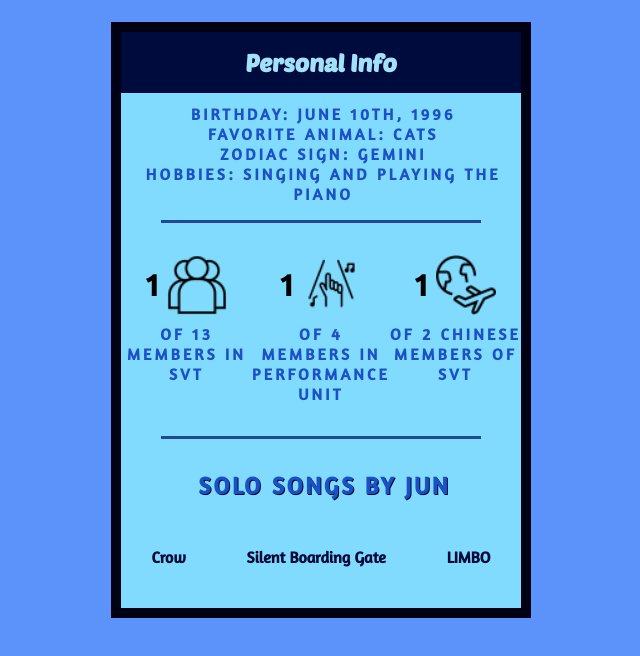
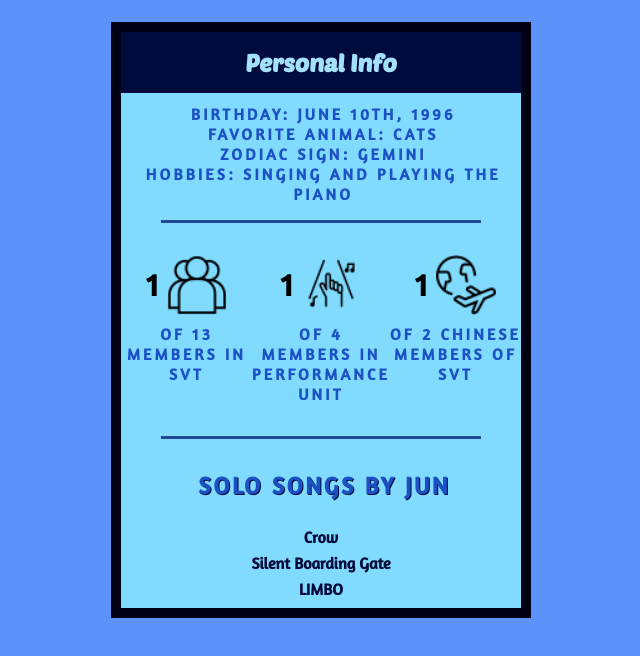
Before and after one commit to RVCC-IDMX/css-card-flip-payalazelaya, an Eleventy site: page src/index.html in a window 1280 px wide. Shown: the whole page, without its empty margins (319-959 px from the left). Built offline with nearby package versions, Linux system fonts and the light colour scheme; Eleventy itself is replaced by a stand-in of ours; files that its build step writes are made by us from their sources.

Commit message:
Minor adjust to styling

```diff
--- a/src/sass/pages/_home.scss
+++ b/src/sass/pages/_home.scss
@@ -117,15 +117,6 @@
   transform: var.$third-transform;
 }
 
-.group-container {
-  display: grid;
-  grid-template-columns: 1fr 1fr 1fr;
-  align-items: start;
-  justify-content: center;
-  padding-block: 2rem;
-  transform: var.$second-transform;
-}
-
 .info {
   text-transform: uppercase;
   padding-block-start: 3rem;
@@ -139,6 +130,15 @@
     position: relative;
     font-weight: bold;
   }
+}
+
+.group-container {
+  display: grid;
+  grid-template-columns: 1fr 1fr 1fr;
+  align-items: start;
+  justify-content: center;
+  padding-block: 2rem;
+  transform: var.$second-transform;
 }
 
 .group {
@@ -188,10 +188,8 @@
   }
 
   &__list {
-    display: flex;
-    flex-wrap: wrap;
-    justify-content: space-around;
-    padding-block-start: 4ch;
+    justify-content: center;
+    padding-block-start: 1em;
     font-weight: bold;
     line-height: 1;
     color:hsl(229, 100%, 11%);
```
